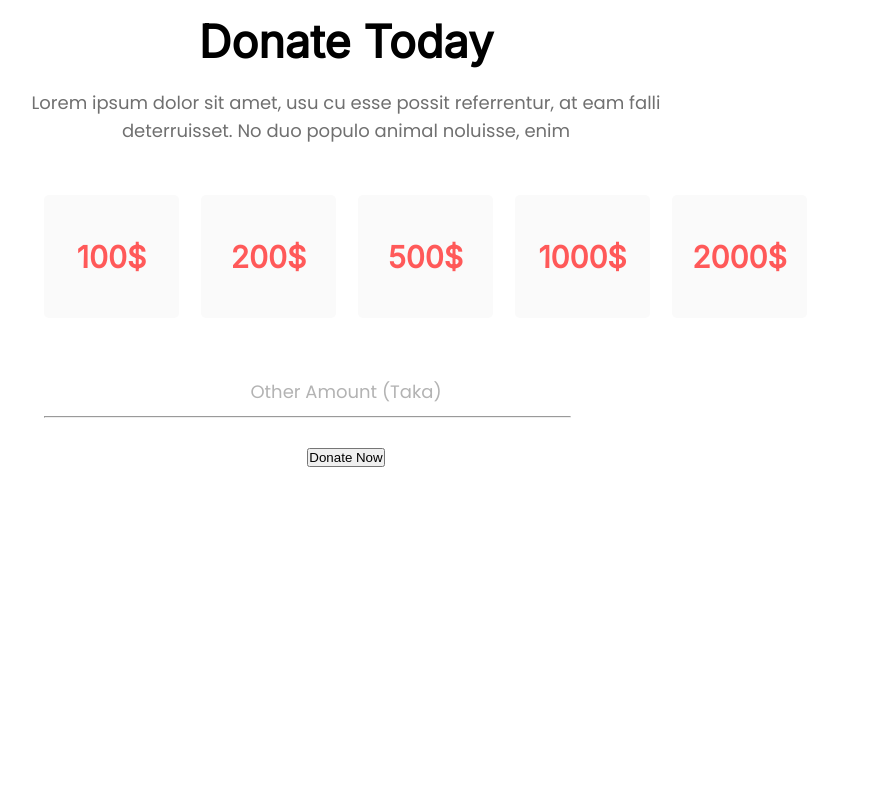
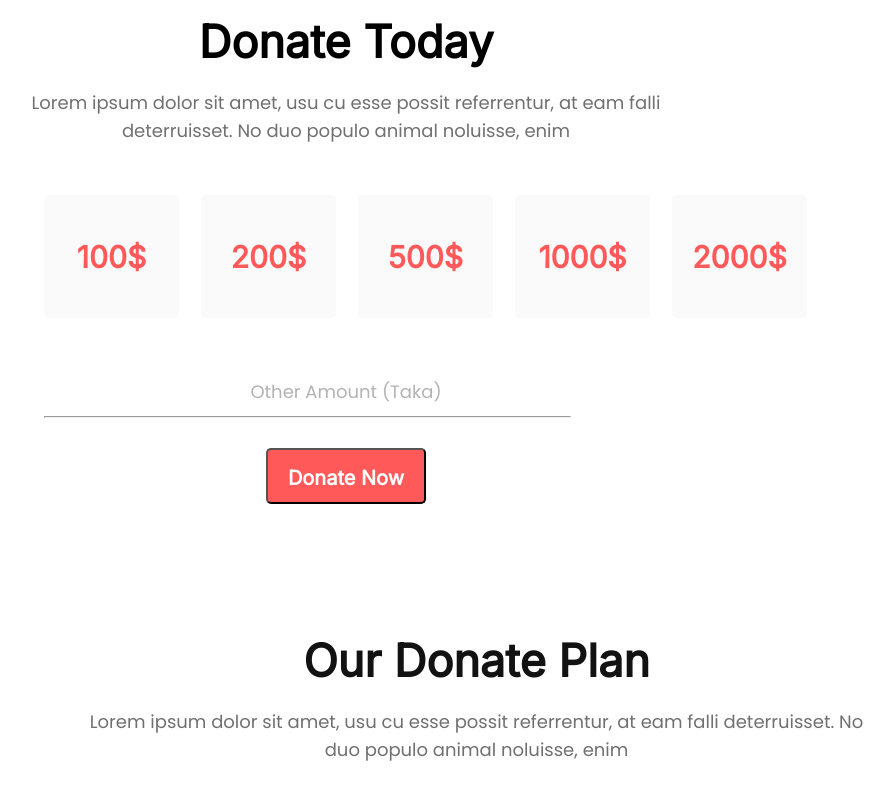
Before and after one commit to Raiyankhan640/ph-donate-website, a plain HTML site: page index.html in a window 1280 px wide. Shown: the part 785-1585 px from the top of the page, without its empty margins (294-1188 px from the left). Before the commit the page ends 1382 px from the top, so only its background shows below. Drawn offline with Linux system fonts and the light colour scheme.

Commit message:
somethings

```diff
--- a/index.html
+++ b/index.html
@@ -59,7 +59,15 @@
         </section>
     </header>
     <main>
-
+        <div class="d-plan">
+            <h2 class="d-title">
+                Our Donate Plan
+            </h2>
+            <p class="d-des">
+                Lorem ipsum dolor sit amet, usu cu esse possit referrentur, at eam falli deterruisset. No duo populo
+                animal noluisse, enim
+            </p>
+        </div>
     </main>
     <footer>
 
--- a/style.css
+++ b/style.css
@@ -100,17 +100,60 @@
     font-weight: 400;
     font-size: 18px;
     line-height: 28px;
-     text-align: center;
+    text-align: center;
 
     color: #B3B3B3;
     margin-bottom: 10px;
 }
-.line{
+
+.line {
     margin-left: 338px;
     margin-bottom: 30px;
     margin-right: 415px;
 }
-.button{
+
+.button {
     text-align: center;
     margin-bottom: 130px;
 }
+
+.btn-primary {
+    padding: 16px 12px;
+    gap: 8px;
+    width: 160px;
+    height: 56px;
+    background: #FF5959;
+    border-radius: 5px;
+    font-family: 'Inter';
+    font-weight: 600;
+    font-size: 20px;
+
+    color: #FFFFFF;
+}
+
+.d-plan {
+    width: 791px;
+    margin-left: 375px;
+    margin-bottom: 50px;
+}
+
+.d-title {
+    font-family: 'Inter';
+    font-style: normal;
+    font-weight: 700;
+    font-size: 45px;
+    line-height: 54px;
+    text-align: center;
+
+    color: #121212;
+    margin-bottom: 20px;
+}
+
+.d-des {
+    font-family: 'Poppins';
+    font-size: 18px;
+    line-height: 28px;
+    text-align: center;
+
+    color: #707070;
+}
```
